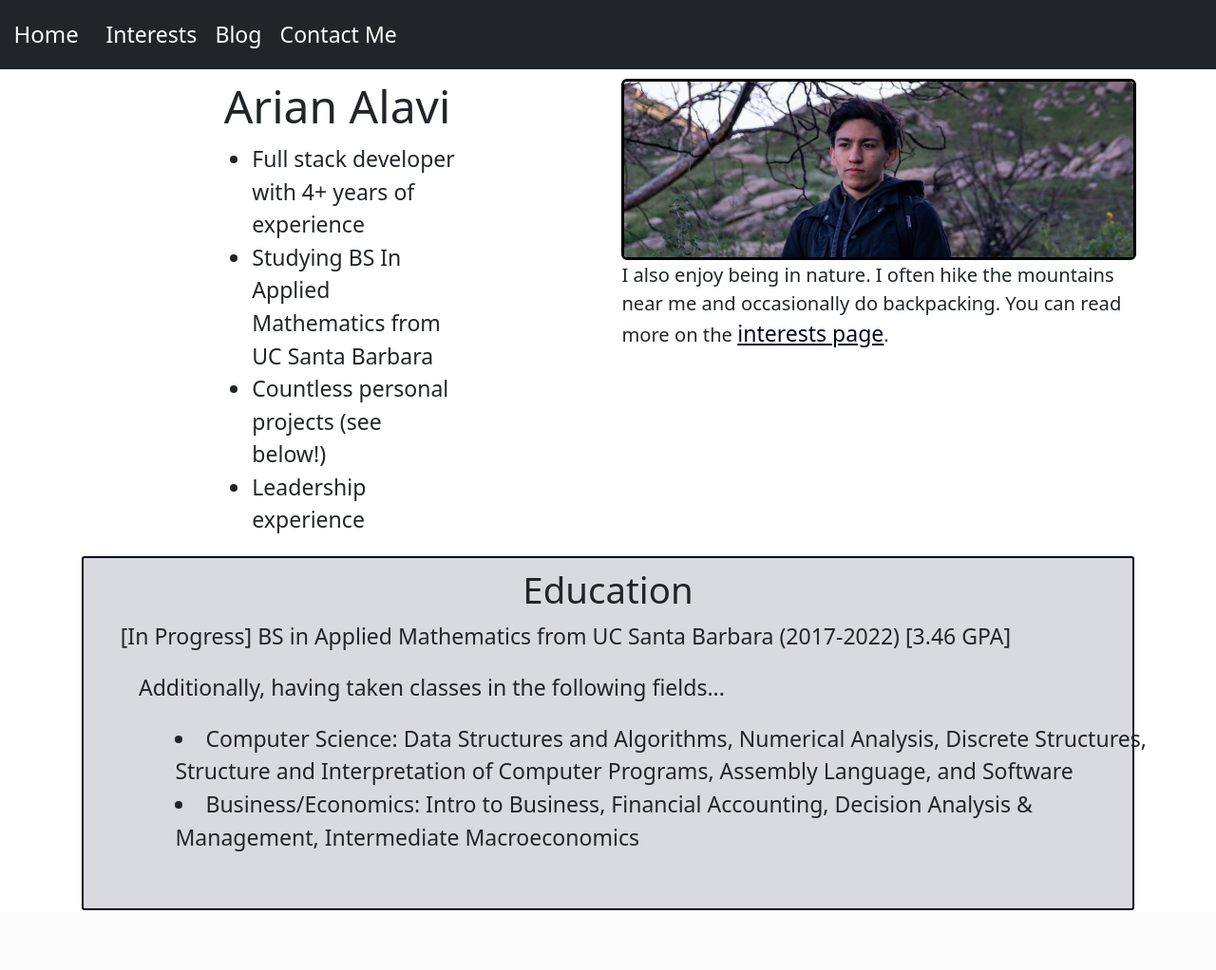
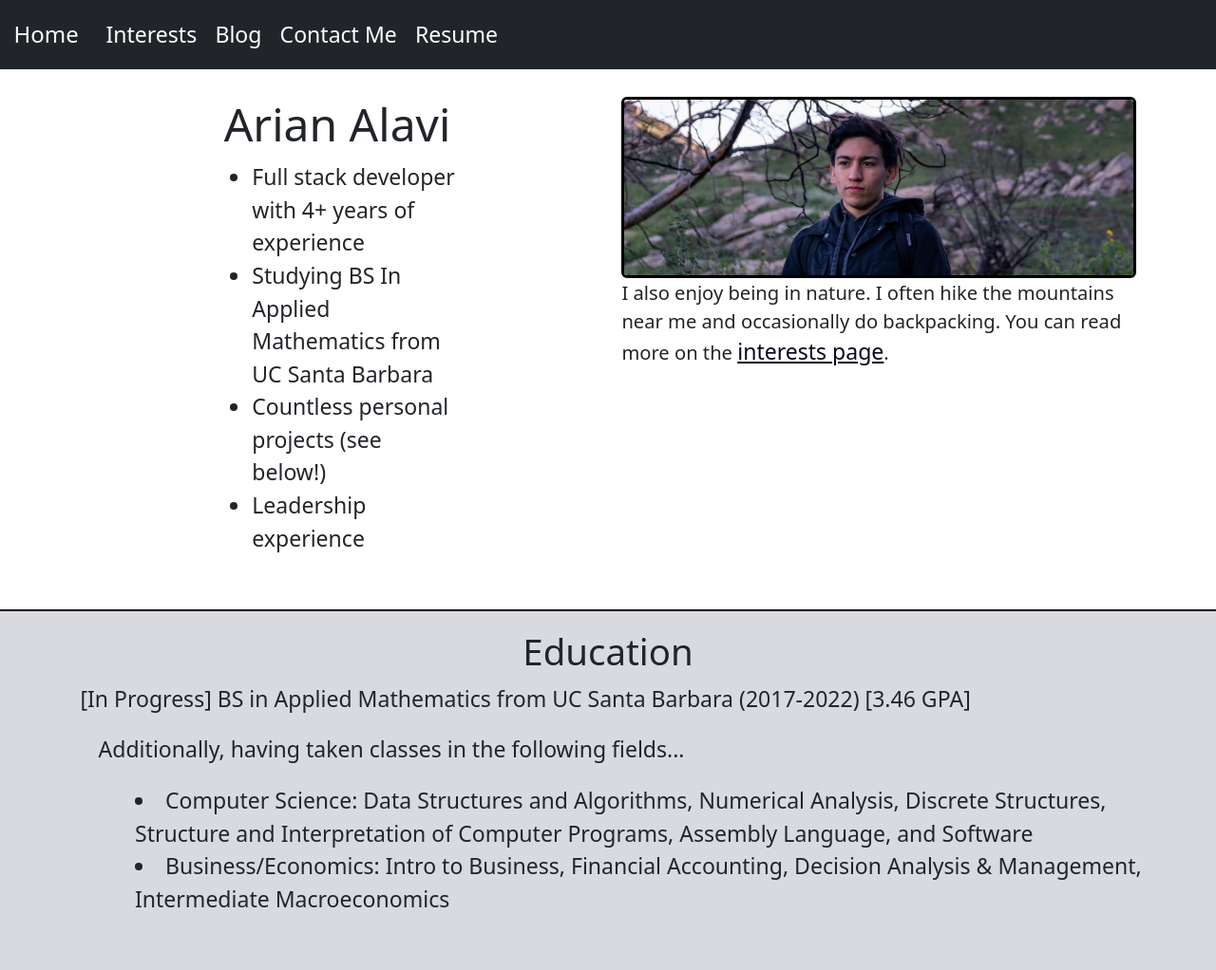
Before and after one commit to AriAlavi/ArianAlaviWebsite, a Django app: page / in a window 1280 px wide. Shown: the whole page at 95% size. Before the commit the page ends 959 px from the top, so only its background shows below. Run offline with Django 4.2, Linux system fonts and the light colour scheme.

Commit message:
Progress + resume test

```diff
--- a/main/static/main/main.css
+++ b/main/static/main/main.css
@@ -2,14 +2,24 @@
     font-size: 1.2rem;
 }
 
-.box{
+.section{
+    width: 100vw;
+    position: relative;
+    left: 50%;
+    right: 50%;
+    margin-left: -50vw;
+    margin-right: -50vw;
+    padding: 1rem 2rem 2rem 2rem;
+}
+.section:nth-child(odd){
+    border-bottom: solid 2px #050526;
+}
+.section:nth-child(even){
     background-color: #d8dadf;
-    border-radius: 3px;
-    padding: .5rem 2rem 2rem 2rem;
-    margin: 2px;
-    border: solid 2px #050526;
 }
 
 a:link{
     color: #050526;
 }
+
+html, body{overflow:hidden;}
--- a/main/templates/main/base.html
+++ b/main/templates/main/base.html
@@ -25,11 +25,14 @@
                   <li class="nav-item">
                     <a class="nav-link active" aria-current="page" href="{% url 'contact' %}">Contact Me</a>
                   </li>
+                  <li class="nav-item">
+                    <a class="nav-link active" aria-current="page" href="{% static 'resume.pdf' %}">Resume</a>
+                  </li>
                 </ul>
               </div>
             </div>
           </nav>
-        <div class="container" style="padding-top: 10px;">
+        <div class="" style="padding-top: 10px;">
             {% block content %}{% endblock %}
         </div>
     </body>
--- a/main/templates/main/home.html
+++ b/main/templates/main/home.html
@@ -1,6 +1,8 @@
 {% extends "main/base.html" %}
 {% load static %}
 {% block content %}
+<div class="section">
+    <div class="container">
         <div class="row">
             <div class="col-sm-6">
                 <h1 align="center">Arian Alavi</h1>
@@ -22,8 +24,12 @@
                 <small>I also enjoy being in nature. I often hike the mountains near me and occasionally do backpacking. You can read more on the <a href="{% url 'interests' %}">interests page</a>.</small>
             </div>
         </div>
+    </div>
+</div>
 
-<div class="box">
+
+<div class="section">
+    <div class="container">
         <div class="row">
             <h2 align="center">Education</h2>
             <p>[In Progress] BS in Applied Mathematics from UC Santa Barbara (2017-2022) [3.46 GPA]</p>
@@ -32,9 +38,8 @@
                 <li>Computer Science: Data Structures and Algorithms, Numerical Analysis, Discrete Structures, Structure and Interpretation of Computer Programs, Assembly Language, and Software</li>
                 <li>Business/Economics: Intro to Business, Financial Accounting, Decision Analysis & Management, Intermediate Macroeconomics </li>
             </ul>
-
-
+        </div>
+    </div>
 </div>
 
-</div>
 {% endblock content %}
```
Also changed, not shown: 1 other file. Lines whose indentation alone changed are shown as unchanged.
